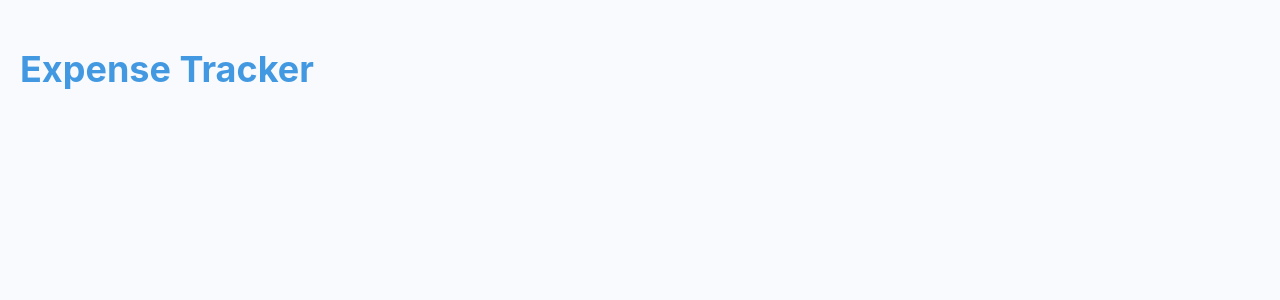
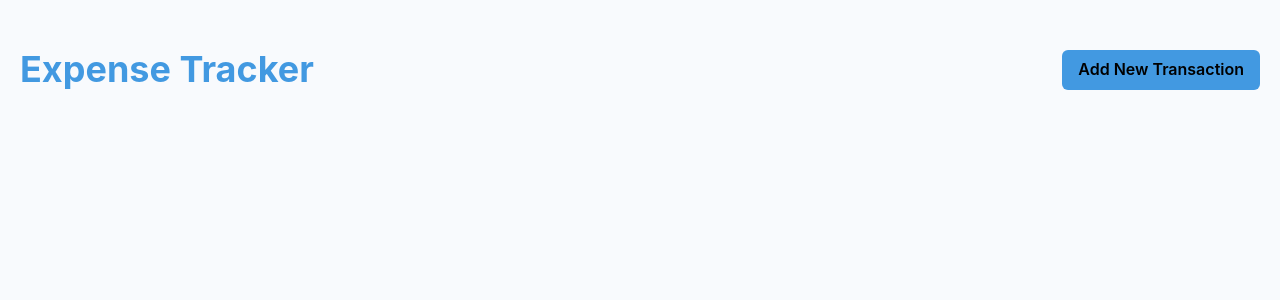
Before and after one commit to JD-Daehyun/myexpensetracker, a React (Create React App) app: page / in a window 1280 px wide. Shown: the top 300 px of the page. Built offline with nearby package versions, Linux system fonts and the light colour scheme.

Commit message:
Add a 'add new transaction' button

```diff
--- a/src/components/main/index.jsx
+++ b/src/components/main/index.jsx
@@ -1,4 +1,4 @@
-import { Flex, Heading } from "@chakra-ui/react";
+import { Button, Flex, Heading } from "@chakra-ui/react";
 
 export default function Main() {
   return (
@@ -10,9 +10,17 @@ export default function Main() {
         >
           Expense Tracker
         </Heading>
-        <Flex>
+        <Flex alignItems={'center'}>
+            <Button
+            bg={'blue.400'} color={'black'} ml={'4'} >
+                Add New Transaction
+            </Button>
 
         </Flex>
+      </Flex>
+
+      <Flex>
+
       </Flex>
     </Flex>
   );
```
